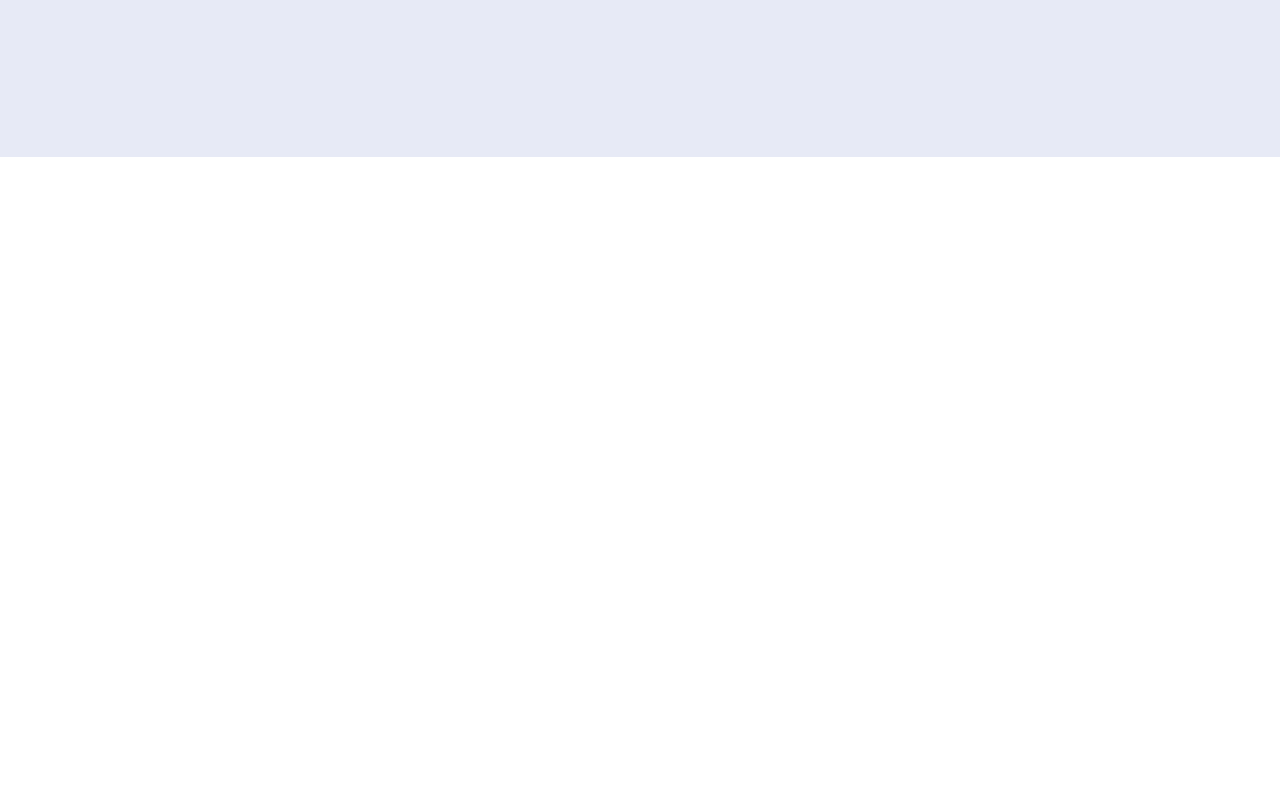
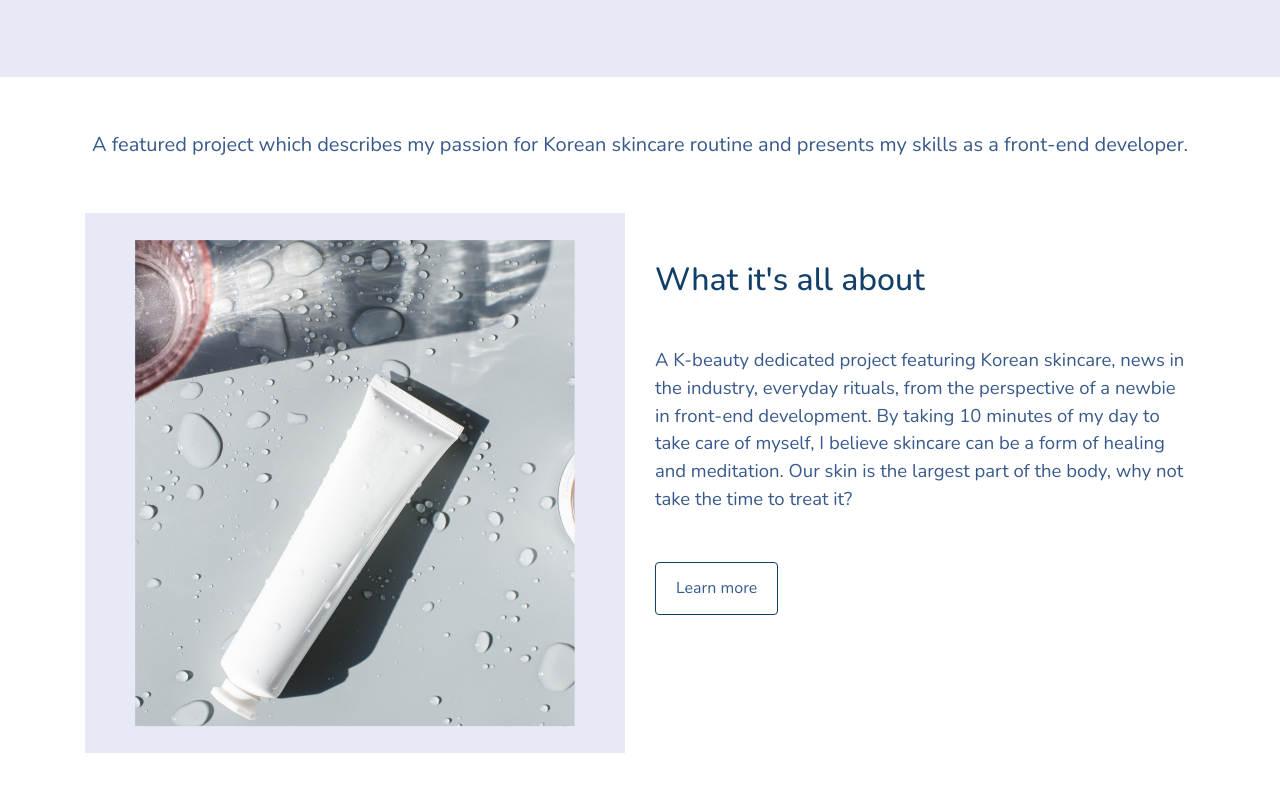
Before and after one commit to XENIAAPavlova/Thematic-website, a plain HTML site: page index.html in a window 1280 px wide. Shown: the part 393-1184 px from the top of the page. Before the commit the page ends 800 px from the top, so only its background shows below. Drawn offline with nearby package versions, Linux system fonts and the light colour scheme.

Commit message:
Integrated homepage content design

```diff
--- a/css/style.css
+++ b/css/style.css
@@ -24,10 +24,17 @@ h1 {
   color: var(--secondary-color);
 }
 
+p {
+  font-weight: normal;
+  font-size: 16px;
+  font-family: var(--default-font-family);
+  color: var(--branding-color);
+}
+
 .introduction {
   background-color: var(--light-color);
   text-align: center;
-  padding: 160px 20px;
+  padding: 120px 10px;
 }
 
 .introduction p {
@@ -54,3 +61,38 @@ h1 {
   line-height: 27px;
   padding: 12px 20px;
 }
+.about-project {
+  font-family: var(--default-font-family);
+  font-weight: 300;
+  font-size: 20px;
+  line-height: 2;
+  color: var(--branding-color);
+}
+
+.btn-branding-outline {
+  color: var(--branding-color);
+  border: 1px solid var(--secondary-color);
+  line-height: 27px;
+  padding: 12px 20px;
+  border-radius: 4px;
+}
+
+.about-text {
+  font-family: var(--default-font-family);
+  font-weight: 200;
+  font-size: 18.5px;
+  line-height: 2;
+  color: var(--branding-color);
+  line-height: 1.5;
+}
+
+.project-description {
+  padding: 120 60px;
+}
+
+@media (max-width: 960px) {
+  .project-description {
+    padding: 0;
+    text-align: center;
+  }
+}
--- a/index.html
+++ b/index.html
@@ -41,5 +41,30 @@
       <h2>I am a front-end developer and Korean beauty enthusiast</h2>
       <a href="#" class="btn btn-branding mt-3">Contact me</a>
     </div>
+    <p class="text-center m-5 about-project">
+      A featured project which describes my passion for Korean skincare routine
+      and presents my skills as a front-end developer.
+    </p>
+    <div class="container">
+      <div class="row mb-5">
+        <div class="col d-none d-lg-block">
+          <img src="creatives/1.1.png" class="img-fluid" alt="" />
+        </div>
+        <div class="col">
+          <div class="project-description">
+            <h2 class="mb-5 mt-5">What it's all about</h2>
+            <p class="mb-5 about-text">
+              A K-beauty dedicated project featuring Korean skincare, news in
+              the industry, everyday rituals, from the perspective of a newbie
+              in front-end development. By taking 10 minutes of my day to take
+              care of myself, I believe skincare can be a form of healing and
+              meditation. Our skin is the largest part of the body, why not take
+              the time to treat it?
+            </p>
+            <a href="#" class="btn btn-branding-outline">Learn more</a>
+          </div>
+        </div>
+      </div>
+    </div>
   </body>
 </html>
```
Also changed, not shown: creatives/1.0.png (added), creatives/1.1.png (added), creatives/1.jpg (added), creatives/2.jpg (added), creatives/3.jpg (added), creatives/5.jpg (added), 3 other files.
